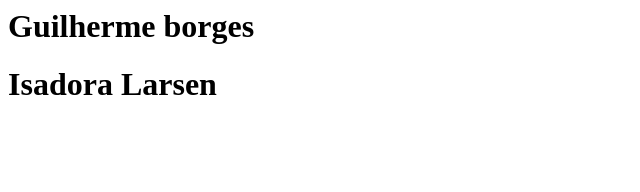
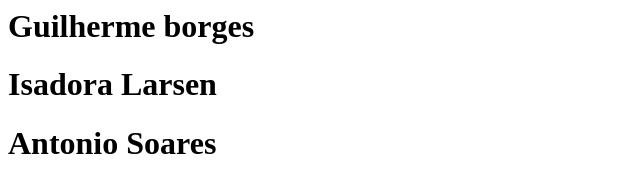
Before and after one commit to GuilhermeBorges2/aula2, a plain HTML site: page index.html in a window 1280 px wide. Shown: the whole page, without its empty margins (0-640 px from the left). Drawn offline with Linux system fonts and the light colour scheme.

Commit message:
Escrevendo meu nome

```diff
--- a/index.html
+++ b/index.html
@@ -1,2 +1,3 @@
 <h1>Guilherme borges</h1>
 <h1>Isadora Larsen</h1>
+<h1>Antonio Soares</h1>
```
